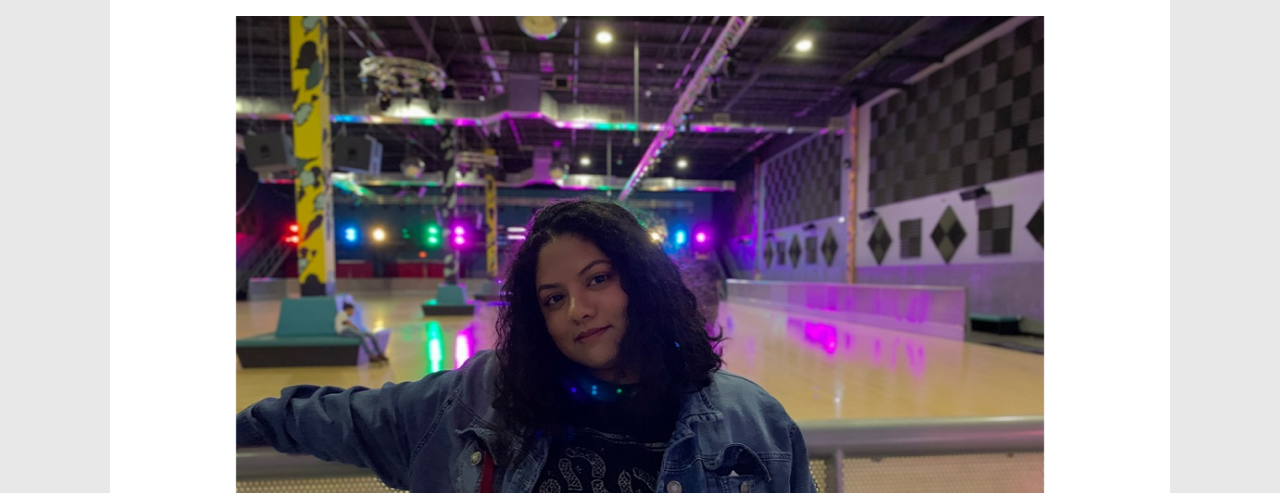
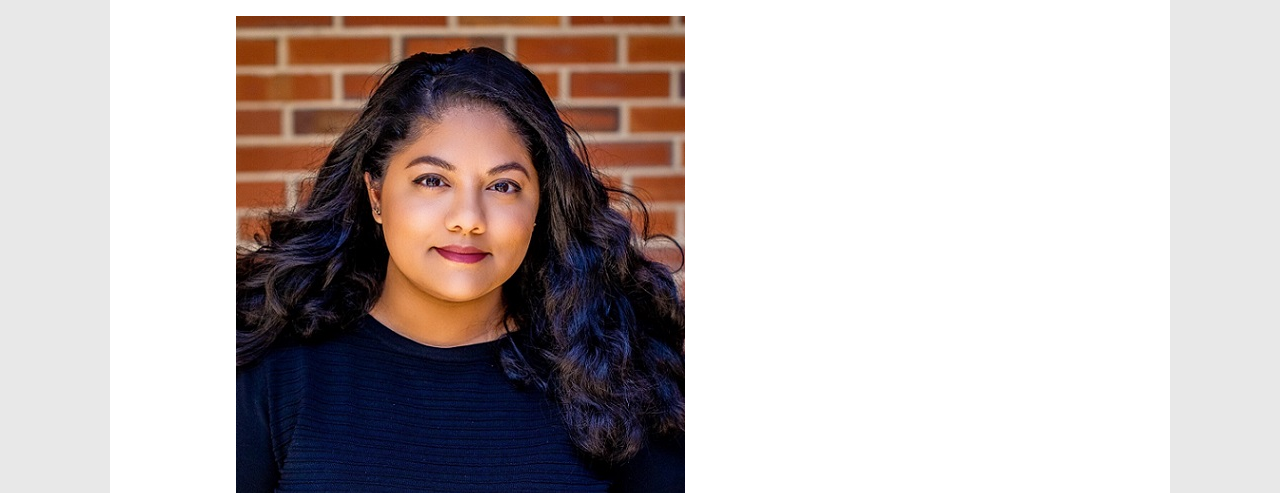
Before and after one commit to mchelsea/mchelsea.github.io, a plain HTML site: page about.html in a window 1280 px wide. Shown: the part 307-800 px from the top of the page. Drawn offline with Linux system fonts and the light colour scheme; files whose address does not match are found by name.

Commit message:
Update about.html

```diff
--- a/about.html
+++ b/about.html
@@ -113,7 +113,7 @@
 
 			<div class="row">
 				<div class="col-md-10 col-md-offset-1 text-center animate-box">
-					<p><img src="images/chelsea.jpg" alt="Image of a young woman" class="img-responsive"></p>
+					<p><img src="images/me.jpg" alt="Image of a young woman" class="img-responsive"></p>
 				</div>
 				<div class="col-md-8 col-md-offset-2 text-center animate-box">
 					<div class="about-desc">
```
